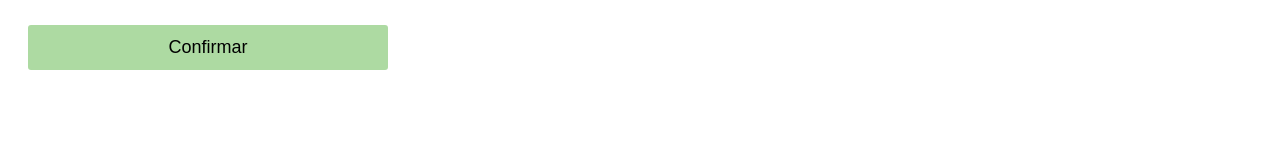
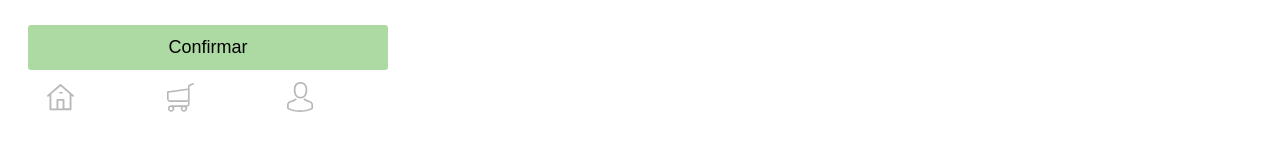
Before and after one commit to future4code/dumont-labe-food4, a React (Create React App) app: page /cart in a window 1280 px wide. Shown: the part 557-708 px from the top of the page. Built offline with nearby package versions, Linux system fonts and the light colour scheme.

Commit message:
Adicionando função de categorias e nav-bottom incompleto

```diff
--- a/src/components/FoodCard.js
+++ b/src/components/FoodCard.js
@@ -34,7 +34,7 @@ const Title = styled.p`
 const Description = styled.p`
   /* width: 120px; */
   /* height: 60px; */
-  margin: 8px 16px 8px;
+  /* margin: 8px 16px 8px; */
   font-family: Roboto;
   font-size: 12px;
   letter-spacing: -0.29px;
@@ -90,11 +90,6 @@ const Count = styled.div`
   color:#5cb646;
 
 `
-// const OutContainer=styled.div`
-//    width: 360px;
-//   height: 120px;
-//   margin: 8px 0 0;
-//   padding: 0 16px;
 
 const FoodCard = (props) => {
   const {cart} = useContext(GlobalStateContext)
--- /dev/null
+++ b/src/components/NavBottom/NavBottom.js
@@ -0,0 +1,49 @@
+import React from "react";
+import { makeStyles } from "@material-ui/core/styles";
+import BottomNavigation from "@material-ui/core/BottomNavigation";
+import BottomNavigationAction from "@material-ui/core/BottomNavigationAction";
+import grayAvatar from "../../assets/grey-avatar.svg";
+import grayCart from "../../assets/grey-cart.svg";
+import grayHome from "../../assets/grey-home.svg";
+import greenAvatar from "../../assets/green-avatar.svg";
+import greenCart from "../../assets/green-cart.svg";
+import greenHome from "../../assets/green-home.svg";
+import { goToFeed, goToCart, goToProfile } from "../../router/coordinator";
+import { useHistory } from "react-router-dom";
+import { Switch } from "@material-ui/core";
+
+const useStyles = makeStyles({
+  root: {
+    width: 360,
+  },
+});
+
+export function NavBottom(props) {
+  const history = useHistory();
+  const classes = useStyles();
+  const [value, setValue] = React.useState(0);
+
+  return (
+    <BottomNavigation
+      value={value}
+      onChange={(event, newValue) => {
+        setValue(newValue);
+      }}
+      showLabels
+      className={classes.root}
+    >
+      <BottomNavigationAction
+        icon={<img src={grayHome} />}
+        onClick={() => goToFeed(history)}
+      />
+      <BottomNavigationAction
+        icon={<img src={grayCart} />}
+        onClick={() => goToCart(history)}
+      />
+      <BottomNavigationAction
+        icon={props.changeColor ? <img src={greenAvatar} /> : <img src={grayAvatar} />}
+        onClick={() => goToProfile(history)}
+      />
+    </BottomNavigation>
+  );
+}
--- a/src/screens/CartPage/CartPage.js
+++ b/src/screens/CartPage/CartPage.js
@@ -13,6 +13,7 @@ import {
   DivFormPayment
 } from "./styled";
 import { Radio, RadioGroup, FormControlLabel } from "@material-ui/core";
+import {NavBottom} from "../../components/NavBottom/NavBottom"
 
 const CartPage = () => {
   return (
@@ -41,6 +42,7 @@ const CartPage = () => {
       <ButtonConfirm type="submit">
         Confirmar
       </ButtonConfirm>
+      <NavBottom changeColor={false}/>
     </CartContainer>
   );
 };
--- a/src/screens/FeedPage/FeedPage.js
+++ b/src/screens/FeedPage/FeedPage.js
@@ -4,6 +4,7 @@ import RestaurantCard from '../../components/RestaurantCard'
 import { BASE_URL } from '../../constants/urls'
 import { useRequestData } from '../../hooks/useRequestData'
 import {FeedContainer,AllFeed } from './styles'
+import {NavBottom} from "../../components/NavBottom/NavBottom"
 
 const FeedPage = () => {
   const getRestaurants = useRequestData(`${BASE_URL}/restaurants`, undefined)
@@ -28,6 +29,7 @@ const FeedPage = () => {
               )
             })}
           {/* </RestaurantCardContainer> */}
+          <NavBottom changeColor={false}/>
         </FeedContainer>
     </AllFeed>
 
--- a/src/screens/ProfilePage/ProfilePage.js
+++ b/src/screens/ProfilePage/ProfilePage.js
@@ -7,6 +7,7 @@ import { useHistory } from 'react-router-dom';
 import { goToEditProfile, goToAdress } from '../../router/coordinator';
 import { useRequestData } from '../../hooks/useRequestData'
 import { BASE_URL, axiosConfig } from '../../constants/urls'
+import { NavBottom } from "../../components/NavBottom/NavBottom"
 
 const ProfilePage = () => {
   const history = useHistory()
@@ -40,6 +41,7 @@ const ProfilePage = () => {
       </FlexBox>
       <OrdesHistoryCard/>
       <OrdesHistoryCard/>
+      <NavBottom changeColor={false}/>
     </div> :
     <FlexBox>
       <CircularProgress color="secondary"/>
--- a/src/screens/RestaurantPage/RestaurantPage.js
+++ b/src/screens/RestaurantPage/RestaurantPage.js
@@ -1,56 +1,73 @@
-import React, { useContext } from 'react'
-import FoodCard from '../../components/FoodCard'
-import RestaurantCard from '../../components/RestaurantCard'
-import {RestaurantAll, RestaurantContainer} from './styled'
-import {useRequestData} from '../../hooks/useRequestData'
-import { BASE_URL } from '../../constants/urls'
-import {useParams} from 'react-router-dom'
-import NavBar from '../../components/NavBar/NavBar'
-import GlobalStateContext from '../../global/GlobalStateContext'
-import OptionContext from '../../context/OptionContext'
+import React, { useContext } from "react";
+import FoodCard from "../../components/FoodCard";
+import RestaurantCard from "../../components/RestaurantCard";
+import { RestaurantAll, RestaurantContainer } from "./styled";
+import { useRequestData } from "../../hooks/useRequestData";
+import { BASE_URL } from "../../constants/urls";
+import { useParams } from "react-router-dom";
+import NavBar from "../../components/NavBar/NavBar";
+import GlobalStateContext from "../../global/GlobalStateContext";
+import OptionContext from "../../context/OptionContext";
 
 const RestaurantPage = () => {
-  const {cart, setCart} = useContext(GlobalStateContext)
-  const {option} = useContext(OptionContext)
+  const { cart, setCart } = useContext(GlobalStateContext);
+  const { option } = useContext(OptionContext);
+  const category = [];
 
-  const {id} = useParams()
-  const getDetails = useRequestData(`${BASE_URL}/restaurants/${id}`,undefined)
+  const { id } = useParams();
+  const getDetails = useRequestData(`${BASE_URL}/restaurants/${id}`, undefined);
 
   const addItemToCart = (newItem) => {
-    let newCart = [...cart]
+    let newCart = [...cart];
 
-    newCart.push({ ...newItem, amount: option })
+    newCart.push({ ...newItem, amount: option });
 
     setCart(newCart);
-    alert(`${newItem.name} foi adicionado ao seu carrinho!`)
-  }
+    alert(`${newItem.name} foi adicionado ao seu carrinho!`);
+  };
 
   const removeItemFromCart = (itemToRemove) => {
-    const index = cart.findIndex((item) => item.id === itemToRemove.id)
+    const index = cart.findIndex((item) => item.id === itemToRemove.id);
     let newCart = [...cart];
     if (newCart[index].amount === 1) {
-      newCart.splice(index, 1)
+      newCart.splice(index, 1);
     } else {
-      newCart[index].amount -= 1
+      newCart[index].amount -= 1;
     }
-    setCart(newCart)
-  }
+    setCart(newCart);
+  };
+
+  getDetails &&
+    getDetails.restaurant.products.map((item) => {
+      return category.push(item.category);
+    });
+
+  const filterCategorys = category.filter((el, i, arr) => arr.indexOf(el) == i);
 
   return (
     <RestaurantAll>
       <RestaurantContainer>
-            <NavBar/>
-            {getDetails && <RestaurantCard
+        <NavBar />
+        {getDetails && (
+          <RestaurantCard
             name={getDetails.restaurant.name}
             category={getDetails.restaurant.category}
             image={getDetails.restaurant.logoUrl}
             deliveryTime={getDetails.restaurant.deliveryTime}
             shipping={getDetails.restaurant.shipping}
             address={getDetails.restaurant.address}
-            />}
-            {getDetails && getDetails.restaurant.products.map((item)=>{
-              return(
+          />
+        )}
+        {filterCategorys.map((categoryName) => {
+          return (
+            <div>
+              <h4>{categoryName}</h4>
+              <hr />
+              {getDetails.restaurant.products.map((item) => {
+                if (categoryName === item.category) {
+                  return (
                     <FoodCard
+                      key={item.id}
                       removeItemFromCart={() => removeItemFromCart(item)}
                       addItemToCart={() => addItemToCart(item)}
                       category={item.category}
@@ -60,13 +77,15 @@ const RestaurantPage = () => {
                       image={item.photoUrl}
                       price={item.price}
                     />
-              )
+                  );
+                }
               })}
-
+            </div>
+          );
+        })}
       </RestaurantContainer>
     </RestaurantAll>
-
-  )
-}
+  );
+};
 
 export default RestaurantPage;
```
Lines whose indentation alone changed are shown as unchanged.
